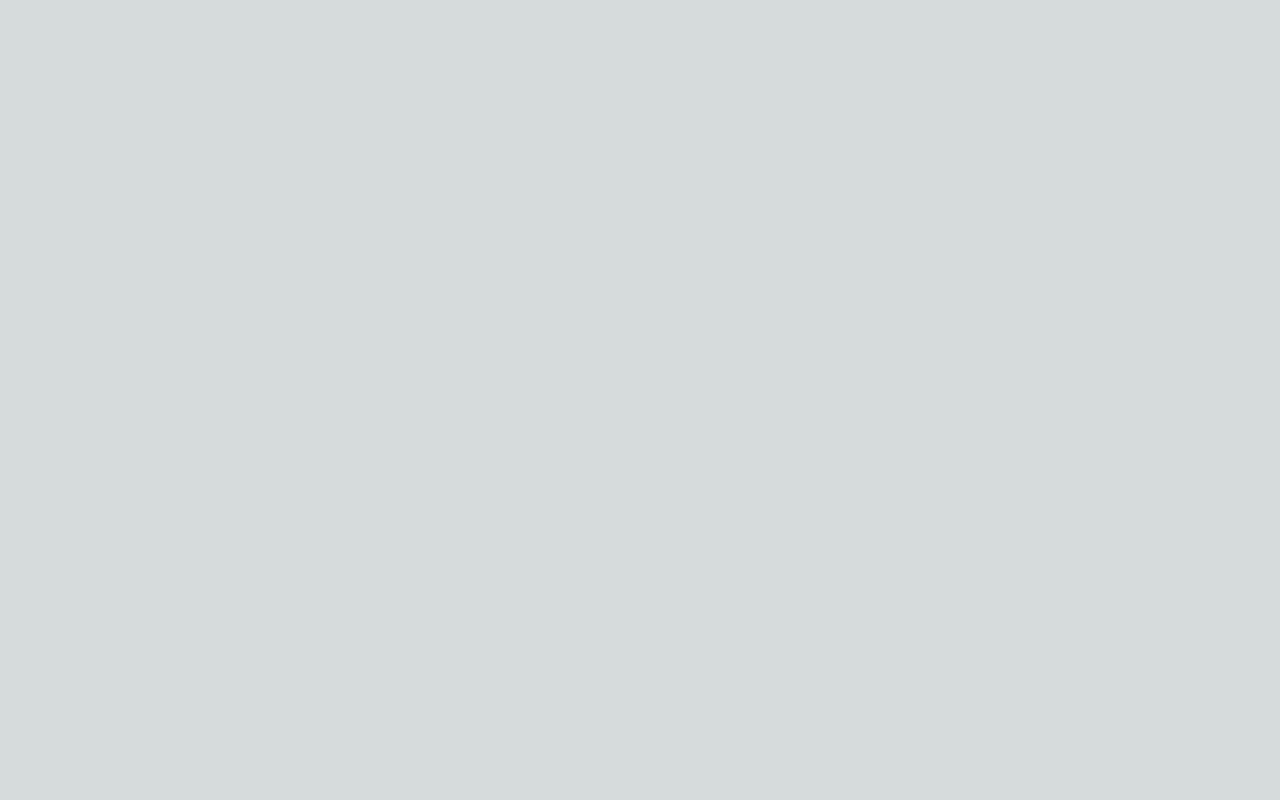
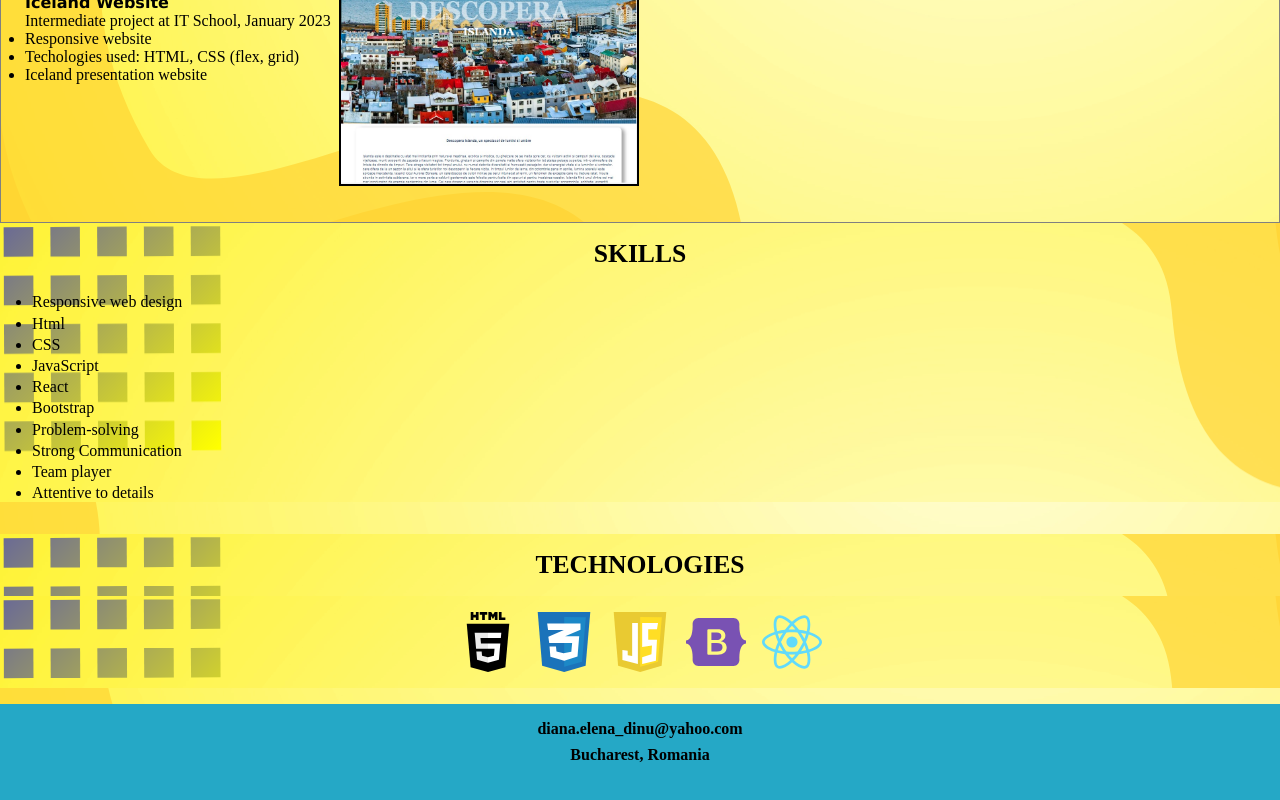
Before and after one commit to Diana-Elen/portofolio, a Next.js app in the folder my-portofolio/: page / in a window 1280 px wide. Shown: the part 1560-2360 px from the top of the page. Before the commit the page ends 800 px from the top, so only its background shows below. Built offline with nearby package versions, Linux system fonts and the light colour scheme.

Commit message:
footer update

```diff
--- a/my-portofolio/components/Contact.js
+++ b/my-portofolio/components/Contact.js
@@ -2,15 +2,13 @@ import styles from "../style/Contact.module.css"
 
 export default function Contact() {
     return <>
-    <div className={styles.contact_details}>
+    <div className={styles.contact_container}>
         <div className={styles.contact_data}>
             <p>diana.elena_dinu@yahoo.com</p>
         </div>
         <div className={styles.contact_data}>
             <p>Bucharest, Romania</p>
         </div>
-        <div className={styles.contact_data}>
-        </div>
     </div>
     </>
 }
--- a/my-portofolio/style/Contact.module.css
+++ b/my-portofolio/style/Contact.module.css
@@ -1,17 +1,10 @@
-.contact_details {
+.contact_container {
     display: flex;
     flex-direction: column;
     justify-content: center;
     align-items: center;
     gap: 0.5rem;
-    text-align: center;
 }
 .contact_data {
-    width: 50vw;
-    padding-inline: 1rem;
     font-weight: bold;
-    padding: 0.2rem;
 }
-.linkedin {
-    object-fit: contain;
-}
--- a/my-portofolio/style/Footer.module.css
+++ b/my-portofolio/style/Footer.module.css
@@ -1,6 +1,7 @@
 .footer_container {
-    height: 5vh;
+    height: 12vh;
     width: 100vw;
-    background-color: antiquewhite;
-    margin-block-start: 1rem;
+    background-color: rgb(37, 168, 198);
+    margin-block: 1rem 0rem;
+    padding: 1rem;
 }
--- a/my-portofolio/style/Style.module.css
+++ b/my-portofolio/style/Style.module.css
@@ -1,9 +1,4 @@
 .background {
-    height: 100vh;
-    width: 100vw;
-    object-fit: contain;
-    margin-inline: auto;
-    padding-block: 1rem;
     background-image: url("../images/abstract.png");
-    background-repeat: repeat-x;
+    background-size: auto;
 }
--- a/my-portofolio/style/Technologies.module.css
+++ b/my-portofolio/style/Technologies.module.css
@@ -9,6 +9,7 @@
     background-repeat: repeat-x;
 }
 .technologies_title {
+    text-align: center;
     font-weight: bold;
     text-transform: uppercase;
     font-size: 1.6rem;
```
